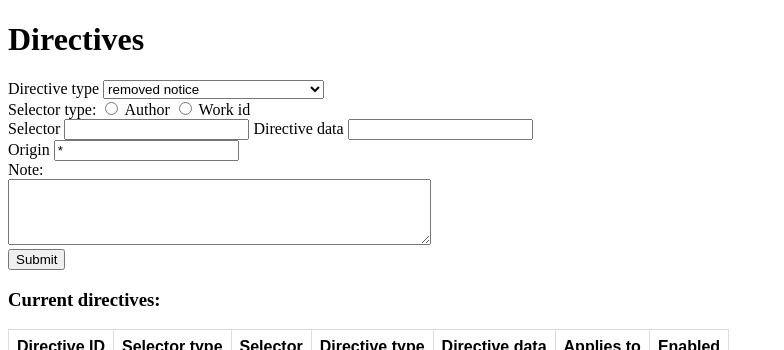
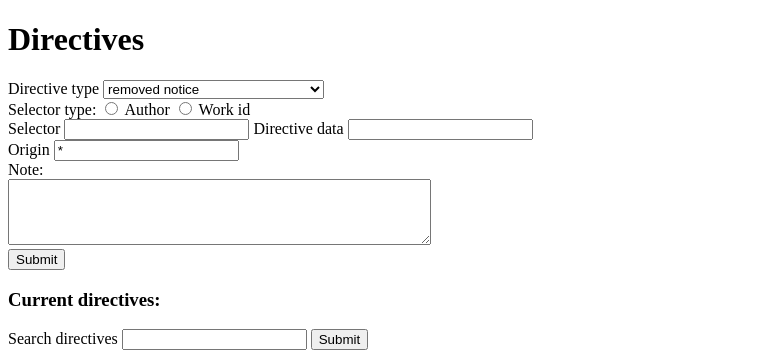
Before and after one commit to Themis3000/ArchiveAlliance, a Python web app: template templates/directives.jinja in a window 1280 px wide. Shown: the top 350 px of the page, without its empty margins (0-784 px from the left). Run offline with Jinja, Linux system fonts and the light colour scheme; the template is opened without the code that fills it, so the values that code supplies are empty.

Commit message:
added basic search

```diff
--- a/db/sqlc/queries.sql
+++ b/db/sqlc/queries.sql
@@ -21,6 +21,11 @@ SELECT * FROM directives
 ORDER BY id DESC
 OFFSET $1
 LIMIT $2;
+
+-- name: SearchDirectives :many
+SELECT * FROM directives
+WHERE selector = $1
+ORDER BY id DESC;
 
 -- name: AddDirectiveWithAudit :exec
 WITH new_directive AS (
--- a/templates/directives.jinja
+++ b/templates/directives.jinja
@@ -68,6 +68,16 @@
         <input type="submit" value="Submit">
     </form>
     <h3>Current directives:</h3>
+    <form action="/directives" method="get">
+        <label>
+            Search directives
+            <input type="text" name="search_term">
+        </label>
+        <input type="submit" value="Submit">
+    </form>
+    {% if is_search %}
+        <a href="/directives">Clear search</a>
+    {% endif %}
     <table>
         <tr>
             <th>Directive ID</th>
@@ -94,11 +104,13 @@
             </tr>
         {% endfor %}
     </table>
-    {% if page != 1 %}
-        <a href="?page={{ page - 1 }}">Last page</a>
-    {% endif %}
-    {% if next_page %}
-        <a href="?page={{ page + 1 }}">Next page</a>
+    {% if not is_search %}
+        {% if page != 1 %}
+            <a href="?page={{ page - 1 }}">Last page</a>
+        {% endif %}
+        {% if next_page %}
+            <a href="?page={{ page + 1 }}">Next page</a>
+        {% endif %}
     {% endif %}
 
 </body>
```
Also changed, not shown: db/sqlc/queries.py (+14 -0 lines), main.py (+12 -4 lines), todo.md (+0 -1 lines).
